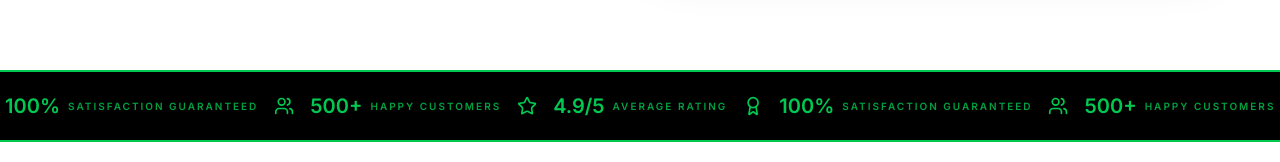
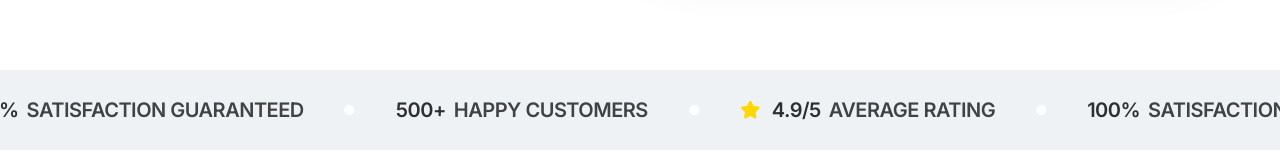
Before and after one commit to Ux-Geek/make-it-shine, a React (Vite) app: page / in a window 1280 px wide. Shown: the part 790-952 px from the top of the page. Built offline with nearby package versions, Linux system fonts and the light colour scheme; a web font is replaced by a local one.

Commit message:
style: update testimonial hexagon styling and redesign ribbon component layout

```diff
--- a/src/components/HexagonTestimonials.tsx
+++ b/src/components/HexagonTestimonials.tsx
@@ -73,7 +73,7 @@ export default function HexagonTestimonials() {
                         opacity: isOtherHovered ? 0.4 : 1
                       }}
                       transition={{ duration: 0.4, ease: [0.22, 1, 0.36, 1] }}
-                      className="hexagon w-full h-full bg-white border-[4px] border-white shadow-xl overflow-hidden cursor-pointer relative"
+                      className="avatar-circle w-full h-full bg-white border-[2px] border-brand-border shadow-md overflow-hidden cursor-pointer relative"
                     >
                       <img
                         src={t.image}
--- a/src/components/Ribbon.tsx
+++ b/src/components/Ribbon.tsx
@@ -1,40 +1,38 @@
 import { motion } from "motion/react";
-import { Users, Star, Award } from "lucide-react";
+import { Star } from "lucide-react";
 
 export default function Ribbon() {
   const items = [
-    { icon: <Users size={20} />, label: "Happy Customers", value: "500+" },
-    { icon: <Star size={20} />, label: "Average Rating", value: "4.9/5" },
-    { icon: <Award size={20} />, label: "Satisfaction Guaranteed", value: "100%" },
+    { label: "HAPPY CUSTOMERS", value: "500+" },
+    { icon: <Star size={20} className="fill-[#FFD700] text-[#FFD700]" />, label: "AVERAGE RATING", value: "4.9/5" },
+    { label: "SATISFACTION GUARANTEED", value: "100%" },
   ];
 
-  // Duplicate items for seamless marquee
-  const marqueeItems = [...items, ...items, ...items, ...items, ...items, ...items];
+  // Large set for marquee
+  const marqueeItems = [...items, ...items, ...items, ...items, ...items, ...items, ...items, ...items];
 
   return (
-    <div className="relative w-full overflow-hidden h-[72px] bg-black flex items-center">
-      {/* Green strip at the edge */}
-      <div className="absolute top-0 left-0 right-0 h-[2px] bg-green-500" />
-      <div className="absolute bottom-0 left-0 right-0 h-[2px] bg-green-500" />
-
+    <div className="relative w-full overflow-hidden h-[80px] bg-[#EEF2F5] flex items-center border-y border-brand-border">
       <motion.div
         animate={{ x: ["0%", "-50%"] }}
         transition={{
-          duration: 30,
+          duration: 40,
           repeat: Infinity,
           ease: "linear"
         }}
-        className="flex items-center gap-16 whitespace-nowrap px-8"
+        className="flex items-center gap-10 whitespace-nowrap px-8"
       >
         {marqueeItems.map((item, index) => (
-          <div key={index} className="flex items-center gap-4 text-green-500">
-            <div className="flex items-center justify-center">
-              {item.icon}
+          <div key={index} className="flex items-center gap-10">
+            <div className="flex items-center gap-3 text-[#2F2F2F]">
+              {item.icon && <div className="flex-shrink-0">{item.icon}</div>}
+              <div className="flex items-baseline gap-2">
+                <span className="text-xl font-bold tracking-tight">{item.value}</span>
+                <span className="text-xl font-bold tracking-tight opacity-90">{item.label}</span>
+              </div>
             </div>
-            <div className="flex items-center gap-2">
-              <span className="text-xl font-bold">{item.value}</span>
-              <span className="text-[10px] uppercase tracking-[2px] font-bold opacity-80">{item.label}</span>
-            </div>
+            {/* White Circle Separator */}
+            <div className="w-3 h-3 rounded-full bg-white border border-brand-border flex-shrink-0" />
           </div>
         ))}
       </motion.div>
--- a/src/index.css
+++ b/src/index.css
@@ -65,6 +65,10 @@
   clip-path: polygon(25% 0%, 75% 0%, 100% 50%, 75% 100%, 25% 100%, 0% 50%);
 }
 
+.avatar-circle {
+  border-radius: 9999px;
+}
+
 .hexagon-container {
   display: flex;
   flex-direction: column;
@@ -77,15 +81,15 @@
 
 .hexagon-item {
   width: 100px;
-  height: 115px;
-  margin: 2px;
+  height: 100px;
+  margin: 10px;
   position: relative;
 }
 
 @media (min-width: 768px) {
   .hexagon-item {
-    width: 160px;
-    height: 184px;
+    width: 140px;
+    height: 140px;
   }
 }
 
@@ -93,13 +97,13 @@
 .hexagon-row {
   display: flex;
   justify-content: center;
-  gap: 4px;
-  margin-bottom: -25px;
+  gap: 20px;
+  margin-bottom: -10px;
 }
 
 @media (min-width: 768px) {
   .hexagon-row {
-    margin-bottom: -45px;
+    margin-bottom: -15px;
   }
 }
 
```
